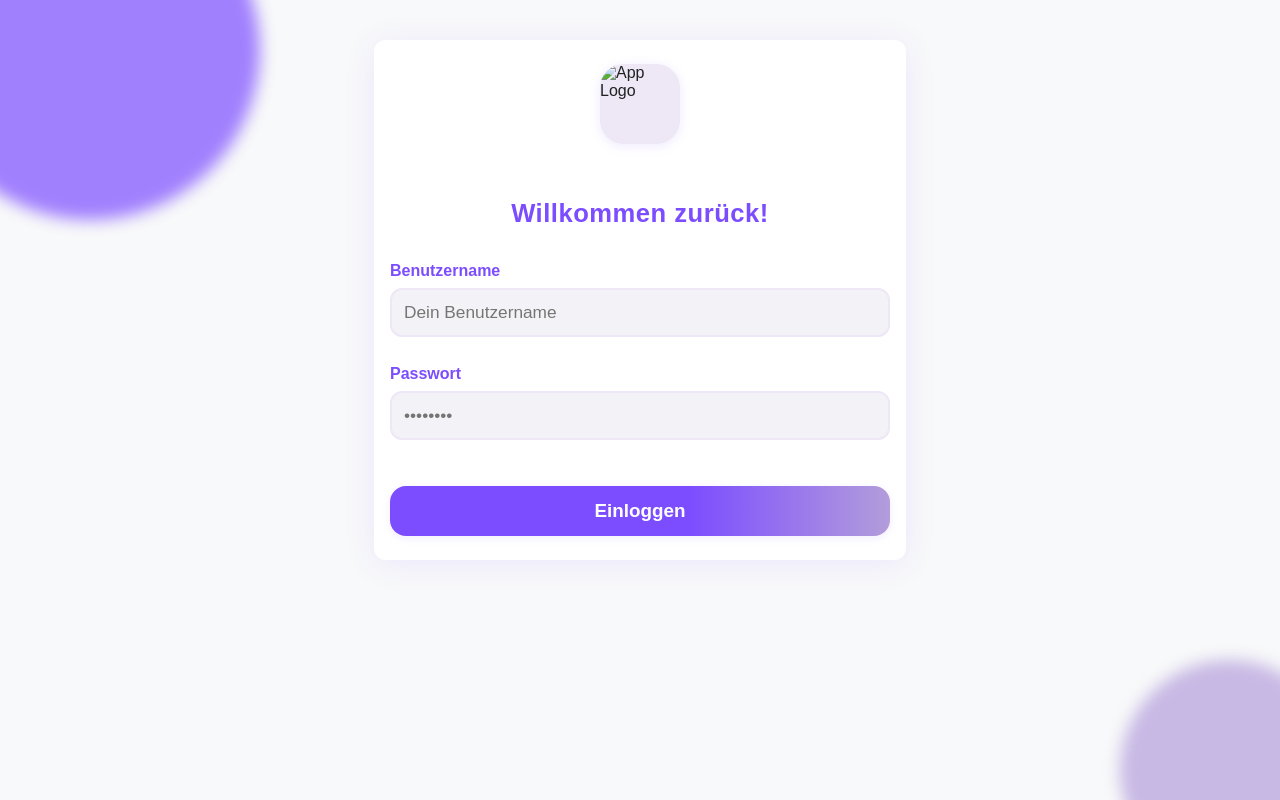
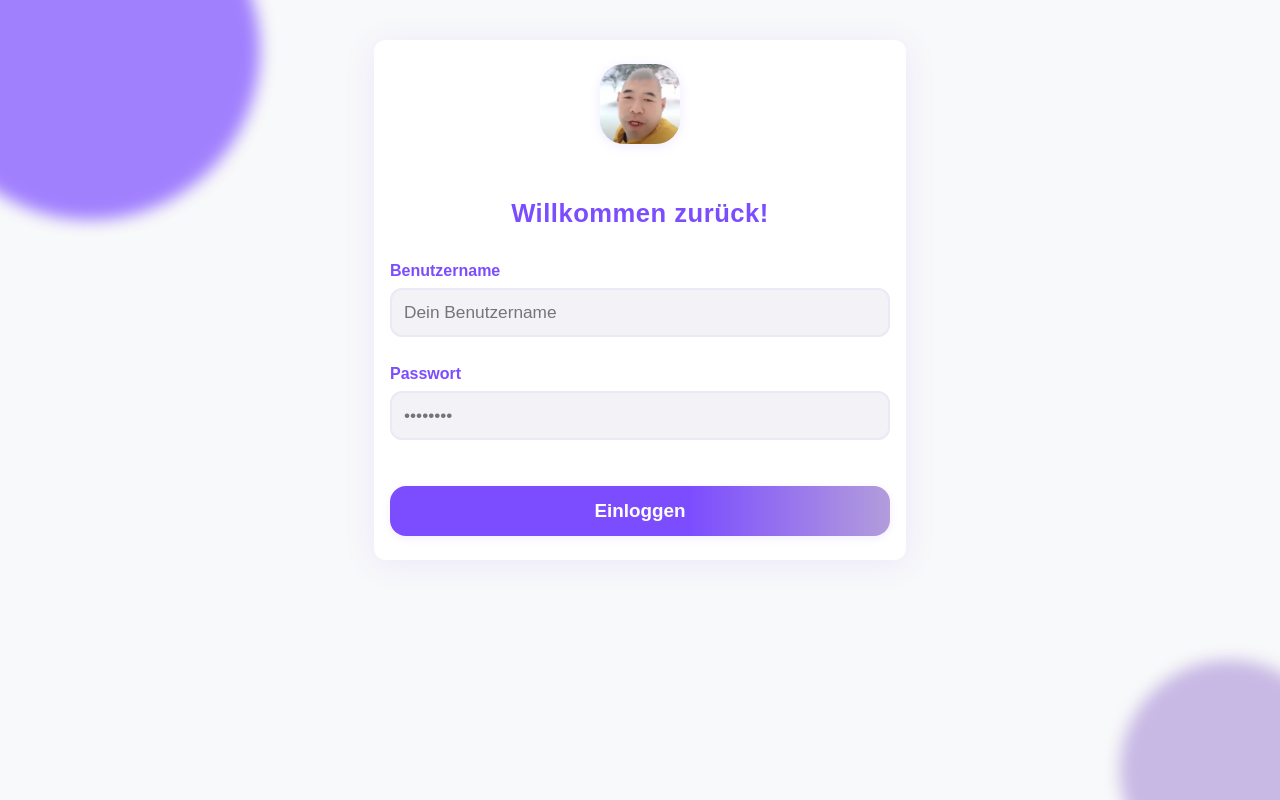
Before and after one commit to FIA-GSO/coded-prototype-senile-senioren, a plain HTML site: page login.html in a window 1280 px wide. Drawn offline with Linux system fonts and the light colour scheme.

Commit message:
updated azubi picture

```diff
--- a/login.html
+++ b/login.html
@@ -14,7 +14,7 @@
   <div class="login-container">
     <form class="login-form" action="overview.html" method="get">
       <div class="login-logo">
-        <img src="azubi.png" alt="App Logo" />
+        <img src="images/azubi.png" alt="App Logo" />
       </div>
       <h2 class="login-title">Willkommen zurück!</h2>
       <div class="input-group">
```
